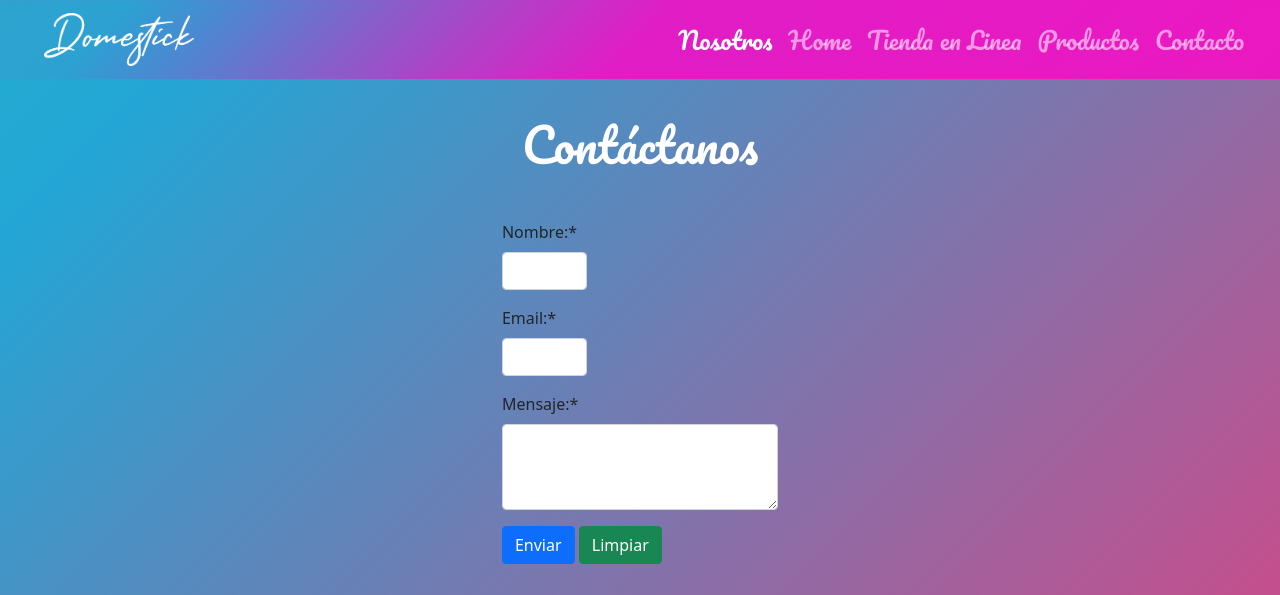
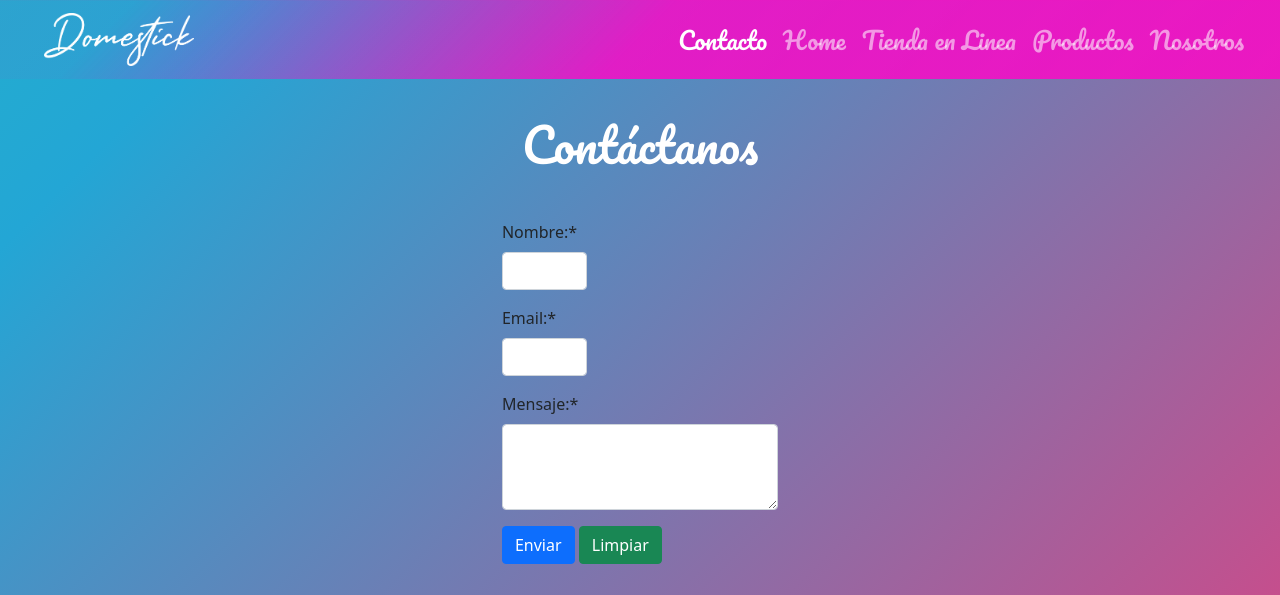
Before and after one commit to victorvok/PoyectoDomestick, a PHP site: page /contacto.html in a window 1280 px wide. Shown: the top 595 px of the page. Run offline with PHP 8.4, Linux system fonts and the light colour scheme.

Commit message:
cambios en contacto

```diff
--- a/contacto.html
+++ b/contacto.html
@@ -35,7 +35,7 @@
           <div class="collapse navbar-collapse" id="navbarNavDropdown">
             <ul class="navbar-nav ml-auto">
               <li class="nav-item">
-                <a class="nav-link active" aria-current="page" href="#page_top">Nosotros</a>
+                <a class="nav-link active" aria-current="page" href="#page_top">Contacto</a>
               </li>
               <li class="nav-item">
                 <a class="nav-link" href="index.html">Home</a>
@@ -47,7 +47,7 @@
                 <a class="nav-link" href="productos.html">Productos</a>
               </li>
               <li class="nav-item">
-                <a class="nav-link" href="contacto.html">Contacto</a>
+                <a class="nav-link" href="historia.html">Nosotros</a>
               </li>
             </ul>
           </div>
--- a/index.php
+++ b/index.php
@@ -2,7 +2,7 @@
 if (isset($_POST['submit'])) {
     //ini_set( 'display_errors', 1 ); # REMOVE // FOR DEBUG
     //error_reporting( E_ALL ); # REMOVE // FOR DEBUG
-    $from = "web@domestick.com"; // Email con el dominio del Hosting para evitar SPAM
+    $from = "mensajes@domestick.com"; // Email con el dominio del Hosting para evitar SPAM
     $fromName = "RPF-WEB"; // Nombre que saldrá en el email recibido
     $to = "domestick@hotmail.com"; // Dirección donde se enviará el formulario
     $subject = $_POST['validarAsunto']; // Asunto del Formulario
```
